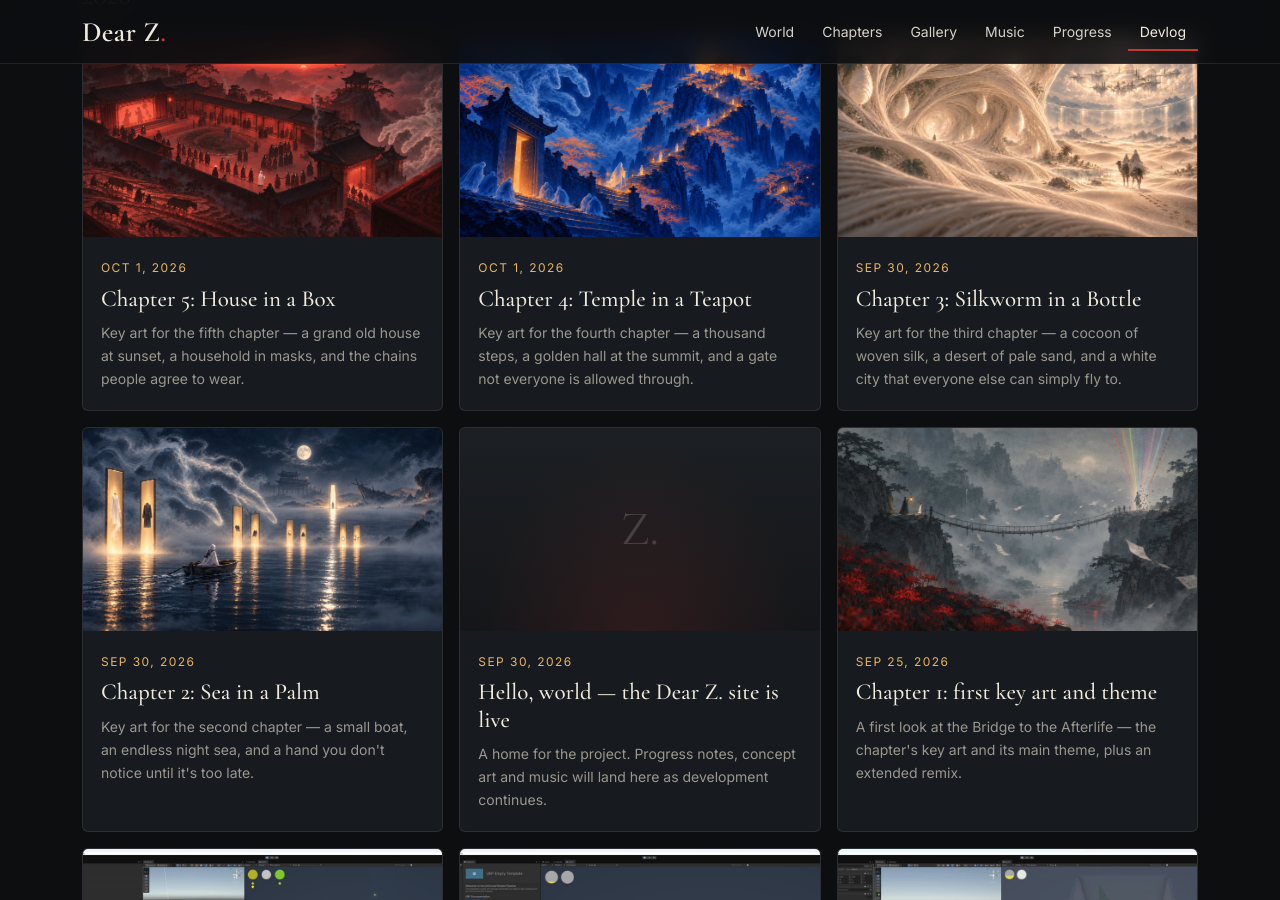
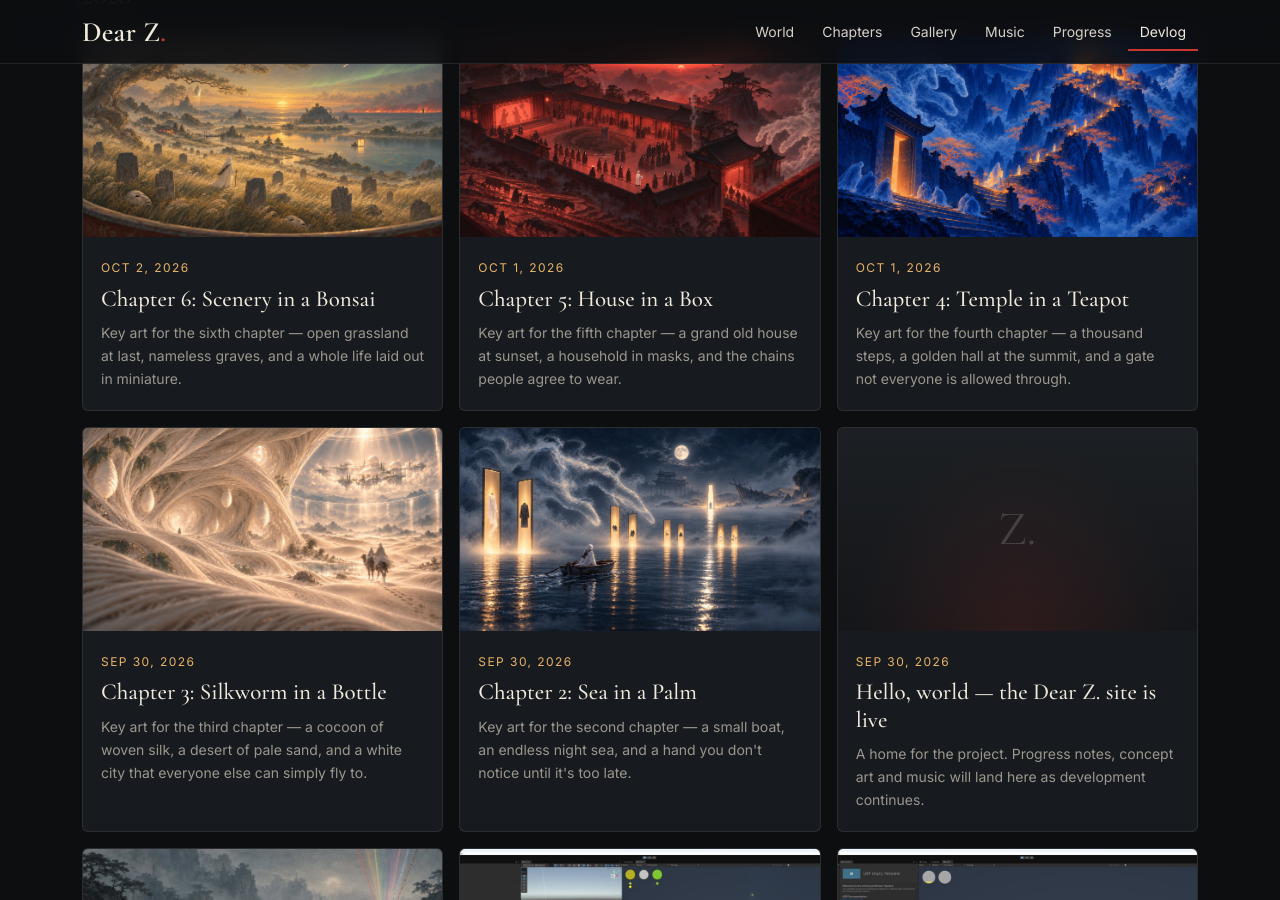
Before and after one commit to xiayu-zhao/DearZ-web, a Jekyll site: the page built from devlog/index.html, in a window 1280 px wide and 900 px high, scrolled down 421 px. Built offline with Jekyll 4.4.1, drawn with Linux system fonts in a browser that asks for light colours.

Commit message:
Add Chapter 6 "Scenery in a Bonsai" key art
Chapter card, gallery tile, roadmap item and devlog post.

Co-Authored-By: Claude Opus 5.5 <noreply@anthropic.com>

```diff
--- a/_data/chapters.yml
+++ b/_data/chapters.yml
@@ -89,7 +89,9 @@
   hook: >-
     Open grassland at last, and the whole journey in miniature.
     A meteor at dusk. An aurora. Wildfire by night.
-  status: ["Outline"]
+  art: /assets/img/ch6-scenery-in-a-bonsai-960.jpg
+  art_full: /assets/img/ch6-scenery-in-a-bonsai.jpg
+  status: ["Concept art", "Outline"]
 
 - num: "7"
   label: Chapter 7
--- a/_data/gallery.yml
+++ b/_data/gallery.yml
@@ -33,16 +33,18 @@
   src: /assets/img/ch5-house-in-a-box.jpg
   thumb: /assets/img/ch5-house-in-a-box-960.jpg
 
+- title: Scenery in a Bonsai
+  title_cn: 盆中景
+  caption: Chapter 6 key art — an old traveller walks through a sea of grass among nameless graves and discarded masks, the whole journey in miniature behind them, wildfire on the horizon.
+  src: /assets/img/ch6-scenery-in-a-bonsai.jpg
+  thumb: /assets/img/ch6-scenery-in-a-bonsai-960.jpg
+
 - title: The Lantern Terrace
   title_cn: 灯台
   caption: Early mood concept — a temple terrace at dusk and a lantern holding a fragment of memory.
   src: /assets/img/concept-temple-lantern.jpg
   thumb: /assets/img/concept-temple-lantern-960.jpg
 
-- title: Scenery in a Bonsai
-  title_cn: 盆中景
-  placeholder: true
-
 - title: Rebirth in the Afterlife
   title_cn: 复往生
   placeholder: true
--- a/_data/roadmap.yml
+++ b/_data/roadmap.yml
@@ -72,6 +72,11 @@
   status: done
   log: /devlog/2026/10/01/chapter-5-house-in-a-box/
 
+- name: Chapter 6 key art
+  area: Art & Audio
+  status: done
+  log: /devlog/2026/10/02/chapter-6-scenery-in-a-bonsai/
+
 - name: Chapter 1 art direction & music
   area: Art & Audio
   status: doing
--- /dev/null
+++ b/_posts/2026-10-02-chapter-6-scenery-in-a-bonsai.md
@@ -0,0 +1,26 @@
+---
+title: "Chapter 6: Scenery in a Bonsai"
+description: Key art for the sixth chapter — open grassland at last, nameless graves, and a whole life laid out in miniature.
+tags: [Art, Chapter 6]
+date: 2026-10-02 16:00:00 +0000
+image: /assets/img/ch6-scenery-in-a-bonsai.jpg
+image_alt: Concept art in straw-gold and ash at sunset — an old white-cloaked traveller with a walking stick moves through tall grass among weathered headstones carved with butterflies and silkworms, two shaped like open hands, cracked masks lying in the grass; beyond, a river and lake hold tiny echoes of earlier chapters — a rope bridge, a red-roofed house, a hanging cocoon, a boat with a glowing door, a teapot-shaped mountain — under a gnarled pine, a meteor and a green aurora, with a line of wildfire and a lantern-holder on the horizon, all framed by the rim of a bonsai pot.
+---
+
+Chapter 6, **Scenery in a Bonsai** (盆中景), is later life.
+
+## The idea
+
+You've left the house. Out here there's only grassland, wide and quiet, and for the first time there's no hand. Nothing is chasing you.
+
+Walk a little further and you start to find graves: no names, just small carvings. Then more of them. The sun goes down, the grass turns gold, a meteor falls. Somewhere on the horizon, someone with a lantern is waiting.
+
+## Reading the image
+
+- **The palette** is faded straw-gold and ash, a sunset over a sea of grass. The only other colours are a ribbon of green aurora, the white streak of a meteor, and the thin red line of wildfire far away.
+- **The graves** in the foreground are carved with butterflies, silkworms and cocoons. Two are shaped like open hands. Beside some lie masks that were finally taken off.
+- **The traveller**, old now and leaning on a stick, walks among them in the same white cloak.
+- **The miniatures** are the whole journey so far, small enough to hold: the rope bridge, the boat with its glowing door, the cocoon on the pine, the teapot mountain, the red-roofed house. If you look closely, there's someone by the lake watching the fish.
+- **The bonsai pot** is the frame: its glazed rim curves along the bottom of the image, and the great pine leans over everything.
+
+On the far right, at the edge of the fire, a single figure holds up a lantern.
```
Also changed, not shown: assets/img/ch6-scenery-in-a-bonsai-960.jpg (added), assets/img/ch6-scenery-in-a-bonsai.jpg (added).
